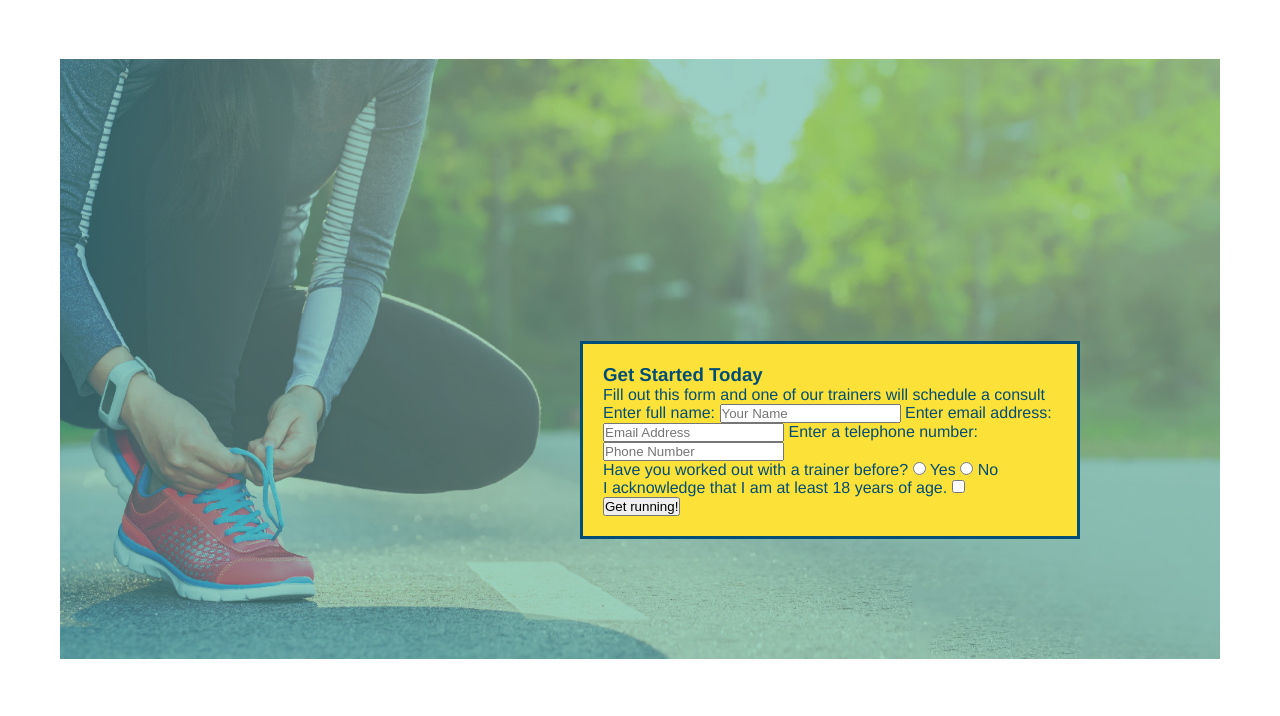
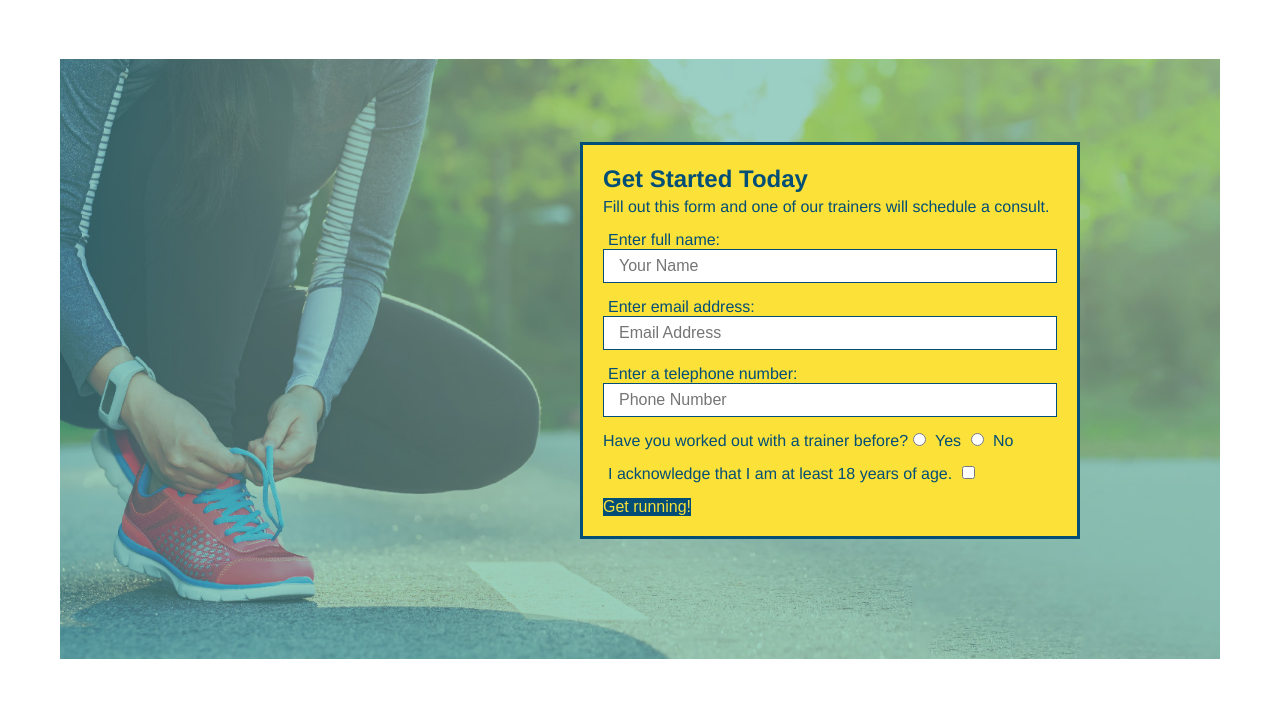
Before and after one commit to jennyking0805/run-buddy, a plain HTML site: page index.html in a window 1280 px wide. Shown: the part 83-799 px from the top of the page. Drawn offline with Linux system fonts and the light colour scheme.

Commit message:
hero box complete

```diff
--- a/assets/css/style.css
+++ b/assets/css/style.css
@@ -106,3 +106,35 @@ section {
     bottom: 120px;
     right: 140px;
 }
+
+.hero-form h3 {
+    font-size: 24px;
+    margin: 0px;
+}
+
+.hero-form p {
+    margin: 5px 0 15px 0;
+}
+
+.form-input {
+    border: 1px solid #024e76;
+    display: block;
+    padding: 7px 15px;
+    font-size: 16px;
+    color: #024e76;
+    width: 100%;
+    margin-bottom: 15px;
+}
+
+.hero-form label {
+    margin: 0 5px;
+}
+
+.hero-form button {
+    color: #fce138;
+    background-color: #024e76;
+    border: none;
+    padding: 10px 20 px;
+    font-size: 16px;
+}
+/* HERO STYLES END*/
--- a/index.html
+++ b/index.html
@@ -41,15 +41,18 @@
         <div>
             <div class="hero-form">
             <h3>Get Started Today</h3>
-            <p>Fill out this form and one of our trainers will schedule a consult</p>
+            <p>Fill out this form and one of our trainers will schedule a consult.</p>
         <!-- Add form element -->
             <form>
                 <label for="name">Enter full name:</label>
-                <input type="text" placeholder="Your Name" name="name" id="name" />
+                <input type="text" placeholder="Your Name" name="name" id="name" class="form-input">
+
                 <label for="email">Enter email address:</label>
-                <input type="email" placeholder="Email Address" name="email" id="email" />
+                <input type="email" placeholder="Email Address" name="email" id="email" class="form-input">
+
                 <label for="phone">Enter a telephone number:</label>
-                <input type="tel" placeholder="Phone Number" name="phone" id="phone" />
+                <input type="tel" placeholder="Phone Number" name="phone" id="phone" class="form-input">
+
                 <p>
                     Have you worked out with a trainer before?
                     <input type="radio" name="trainer-confirm" id="trainer-yes" />
```
